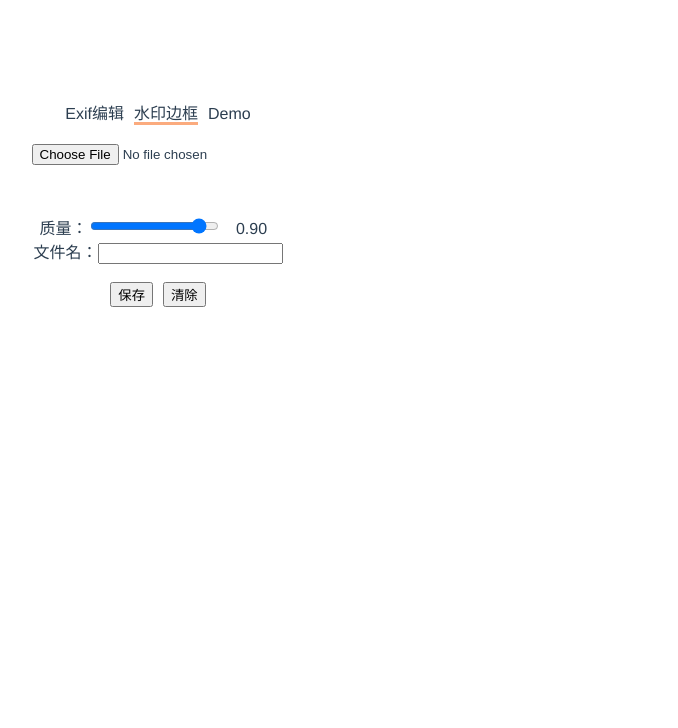
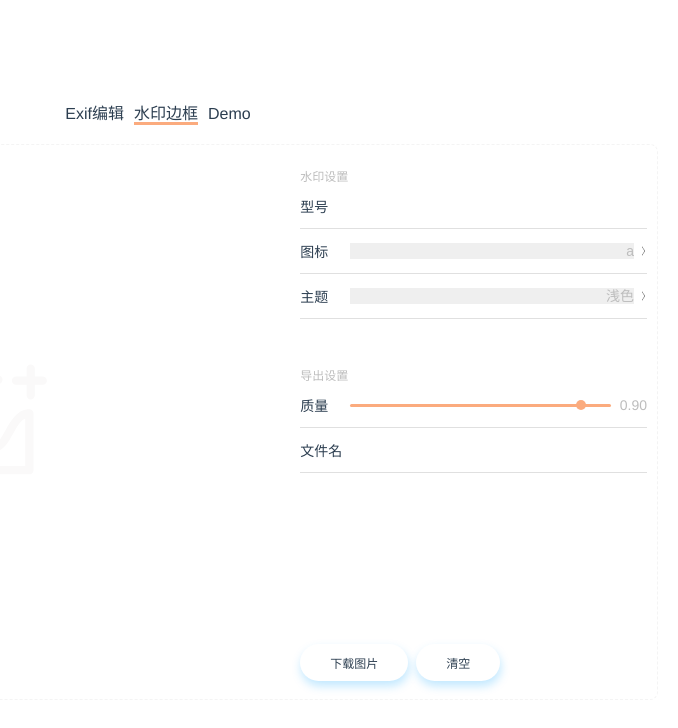
Before and after one commit to JohnieXu/exif-edit, a Vue app: page / in a window 1280 px wide. Both pictures are taken after a click on the element "水印边框". Shown: the top 728 px of the page, without its empty margins (482-1160 px from the left). Built offline with nearby package versions, Linux system fonts and the light colour scheme.

Commit message:
feat: #5 水印边框合成功能UI调整

```diff
--- a/src/components/WatermarkEdit.vue
+++ b/src/components/WatermarkEdit.vue
@@ -1,20 +1,63 @@
 <template>
   <div :class="bem()">
-    <input v-if="!file" ref="file" :class="bem('file')" type="file" name="file" id="file" accept="image/jpeg, image/tiff" @change="handleFileChange" />
-    <div ref="container" id="container"></div>
+    <!-- 预览区 -->
+    <div :class="bem('left-container')" :style="{ flexBasis: previewWidth + 'px' }">
+      <div v-if="!file" :class="bem('preview-image', 'placeholder')">
+        <div :class="bem('preview-image-icon')">
+          <div v-html="imagePlaceholder"></div>
+          <input ref="file" :class="bem('file')" type="file" name="file" id="file" accept="image/jpeg, image/tiff" @change="handleFileChange" />
+        </div>
+      </div>
+      <!-- <input v-if="!file" ref="file" :class="bem('file')" type="file" name="file" id="file" accept="image/jpeg, image/tiff" @change="handleFileChange" /> -->
+      <div ref="container" id="container" :class="bem('preivew-container')"></div>
+    </div>
+    <!-- 参数区 -->
     <div :class="bem('save-container')">
-      <div>
-        <label>质量：</label>
-        <input type="range" v-model.number="exportForm.quality" @change="handleQualityChange" />
-        <span style="margin-left: 6px; display: inline-block; width: 50px;">{{ (exportForm.quality / 100).toFixed(2) }}</span>
+      <div class="top">
+        <div class="group">
+          <p class="title">水印设置</p>
+          <div class="field">
+            <label>型号</label>
+            <input class="value" />
+          </div>
+          <div class="field">
+            <label>图标</label>
+            <select class="value">
+              <option>a</option>
+            </select>
+            <img class="icon" :src="require('@/assets/imgs/arrow_right.png')" />
+          </div>
+          <div class="field">
+            <label>主题</label>
+            <select class="value">
+              <option>浅色</option>
+              <option>深色</option>
+            </select>
+            <img class="icon" :src="require('@/assets/imgs/arrow_right.png')" />
+          </div>
+        </div>
+        <div class="group group-2">
+          <p class="title">导出设置</p>
+          <div class="field">
+            <label>质量</label>
+            <input class="value value__range" type="range" v-model.number="exportForm.quality" @change="handleQualityChange" />
+            <span style="margin-left: 6px; display: inline-block; width: 30px; text-align: right; font-size: 14px; color: rgba(189, 189, 189, 1);">{{ (exportForm.quality / 100).toFixed(2) }}</span>
+          </div>
+          <div class="field">
+            <label>文件名</label>
+            <input class="value" type="text" v-model.trim="exportForm.fileName" />
+          </div>
+          <br/>
+        </div>
       </div>
-      <div>
-        <label>文件名：</label>
-        <input type="text" v-model.trim="exportForm.fileName" />
+      <div class="bottom">
+        <div class="group group-3">
+          <div class="actions">
+            <button class="button button__save" @click="handleSaveClick">下载图片{{ fileSize ? `(${fileSize})` : ''}}</button>
+            <button class="button button__clear" @click="handleClearClick">清空</button>
+          </div>
+        </div>
       </div>
-      <br/>
-      <button :class="bem('save')" @click="handleSaveClick">保存{{ fileSize ? `(${fileSize})` : ''}}</button>
-      <button :class="bem('clear')" @click="handleClearClick">清除</button>
     </div>
   </div>
 </template>
@@ -30,6 +73,7 @@ import { captureException, captureMessage } from '@/utils/sentry'
 import { modelToIconPath } from '@/utils/icon'
 import { onDevelop, removeNull, cloneDeep } from '@/utils/common'
 import { getImageSize, readFile2Buffer, getImageData, getBase64ByteSize, byte2Mb } from '@/utils/file'
+import { imagePlaceholder } from '@/components/data'
 
 /**
  * 画布尺寸设计思路：
@@ -40,12 +84,14 @@ import { getImageSize, readFile2Buffer, getImageData, getBase64ByteSize, byte2Mb
  * 绘图像素与场景现实像素缩放思路：
  * 1.绘图像素以选择的图片真实像素绘制
  * 2.使用 css 样式讲场景中的 div 和 canvas 元素的 style 的宽高按照缩放进行展示
- * 3.场景展示像素约定：竖版图固定宽度 800px、横版图固定高度 400px
+ * 3.场景展示像素约定：竖版图固定宽度 400px、横版图固定高度 200px
  */
 
 const bem = createBEM('wartermark_edit')
 
 const defaultExifVersion = cloneDeep(Constant.DEFUALT_EXIF_VERSION)
+
+const previewWidth = 400 // 左侧预览图宽度版图固定宽度 400px、横版图固定高度 200px
 
 /**
  * 从图片链接或 dataURI 获取图片像素大小、图片数据
@@ -174,6 +220,8 @@ export default {
   name: "WatermarkEdit",
   data() {
     return {
+      imagePlaceholder,
+      previewWidth,
       file: null,
       image: null,
       exif: null,
@@ -228,7 +276,7 @@ export default {
         this.imageSize = imageSize
         this.image = image
 
-        const width = 800;
+        const width = previewWidth;
         this.sceneSize = {
           width,
           height: width / imageSize.width * (imageSize.height + this.watermark.height)
@@ -502,9 +550,147 @@ export default {
 }
 </script>
 
-<style scoped>
+<style>
+#container .konvajs-content {
+  /* box-shadow: 6px 5px 5px rgb(200 200 200 / 30%); */
+  box-shadow: 0 0 10px rgb(200 200 200 / 30%);
+}
+.pe_wartermark_edit {
+  display: flex;
+  flex-direction: row;
+  justify-content: space-around;
+  /* align-items: center; */
+  /* align-items: flex-end; */
+  align-items: stretch;
+  border: 1px dashed rgba(200,200,200,0.2);
+  padding: 10px;
+  border-radius: 8px;
+}
+.pe_wartermark_edit__preview-image-icon {
+  position: relative;
+  display: inline-block;
+}
+.pe_wartermark_edit__preview-image-icon .icon {
+  width: 132px;
+  height: auto;
+  transition: width 0.2s ease-in-out;
+}
+.pe_wartermark_edit__preview-image-icon:hover .icon {
+  width: 140px;
+}
+.pe_wartermark_edit__preview-image-icon .pe_wartermark_edit__file {
+  position: absolute;
+  top: 0;
+  right: 0;
+  left: 0;
+  bottom: 0;
+  width: 100%;
+  -webkit-appearance: none;
+  -moz-appearance: none;
+  appearance: none;
+  opacity: 0;
+  cursor: pointer;
+}
+.pe_wartermark_edit__left-container {
+  flex: 2;
+  align-self: center;
+}
 .pe_wartermark_edit__save-container {
-  margin-top: 50px;
+  flex: 3;
+  display: flex;
+  flex-direction: column;
+  justify-content: space-between;
+  align-items: stretch;
+}
+.pe_wartermark_edit__save-container .group {
+  text-align: left;
+}
+.pe_wartermark_edit__save-container .group-2 {
+  margin-top: 47px;
+}
+.pe_wartermark_edit__save-container .group .title {
+  color: #BDBDBD;
+  font-family: Inter;
+  font-weight: medium;
+  font-size: 12px;
+  line-height: normal;
+  letter-spacing: 0px;
+  text-align: left;
+}
+.pe_wartermark_edit__save-container .group .field {
+  margin-bottom: 12px;
+  padding-bottom: 12px;
+  border-bottom: 0.5px solid #E0E0E0;
+  display: flex;
+  justify-content: space-between;
+  align-items: center;
+}
+.pe_wartermark_edit__save-container .group .field .value {
+  color: rgba(189, 189, 189, 1);
+  font-weight: 500;
+  font-size: 14px;
+  border: none;
+  flex: 1;
+  text-align: right;
+  appearance: none;
+}
+.pe_wartermark_edit__save-container .group .field .value__range {
+  margin: 0;
+  padding: 0;
+  cursor: pointer;
+  appearance: none;
+  height: 3px;
+  border-radius: 10px;
+  background: rgba(251, 171, 126, 1);
+}
+.pe_wartermark_edit__save-container .group .field .value__range::-webkit-slider-thumb {
+  appearance: none;
+  width: 10px;
+  height: 10px;
+  border-radius: 50%;
+  background: rgba(251, 171, 126, 1);
+}
+.pe_wartermark_edit__save-container .group .field .value:focus {
+  outline: none;
+  border: none;
+}
+.pe_wartermark_edit__save-container .group .field .value:focus-visible {
+  outline: none;
+  border: none;
+}
+.pe_wartermark_edit__save-container .group .field .icon {
+  width: 7px;
+  height: 12px;
+  margin-left: 6px;
+}
+.pe_wartermark_edit__save-container .group .field label {
+  color: #2C3E50;
+  font-family: Inter;
+  font-weight: medium;
+  font-size: 14px;
+  line-height: normal;
+  letter-spacing: 0px;
+  text-align: left;
+  display: inline-block;
+  width: 50px;
+}
+.pe_wartermark_edit__save-container .group .actions .button {
+  display: inline-block;
+  padding: 10px 30px;
+  margin-right: 8px;
+  margin-bottom: 8px;
+  border-radius: 30px;
+  background: rgba(255, 255, 255, 1);
+  box-shadow: 1px 5px 10px rgba(7, 163, 255, 0.25);
+  color: rgba(44, 62, 80, 1);
+  font-weight: 500;
+  font-size: 12px;
+  cursor: pointer;
+  border: none;
+  transition: all 0.2s ease-in-out;
+}
+.pe_wartermark_edit__save-container .group .actions .button:hover {
+  box-shadow: 2px 5px 10px rgb(7 163 255 / 31%);
 }
 .pe_wartermark_edit__save {
   cursor: pointer;
```
Also changed, not shown: src/assets/imgs/arrow_right.png (added), src/assets/imgs/file_placeholder.png (added), src/components/data.js.
